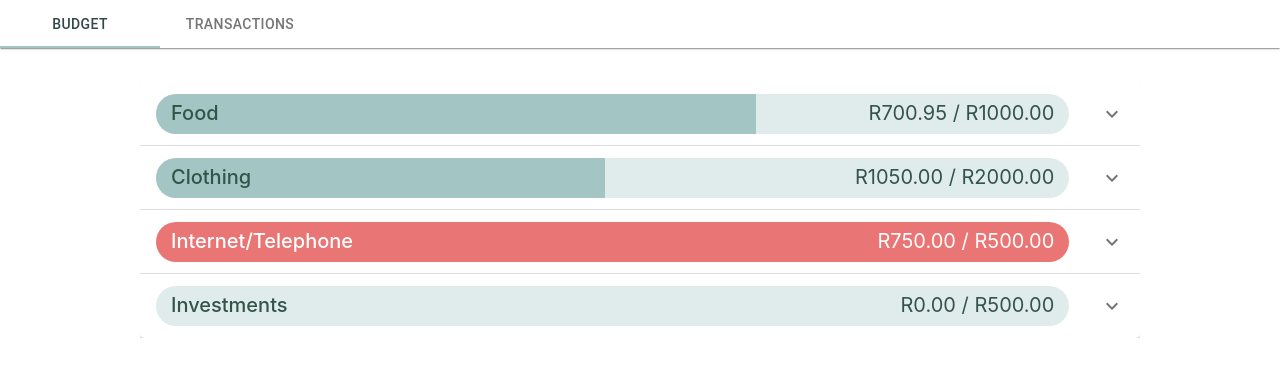
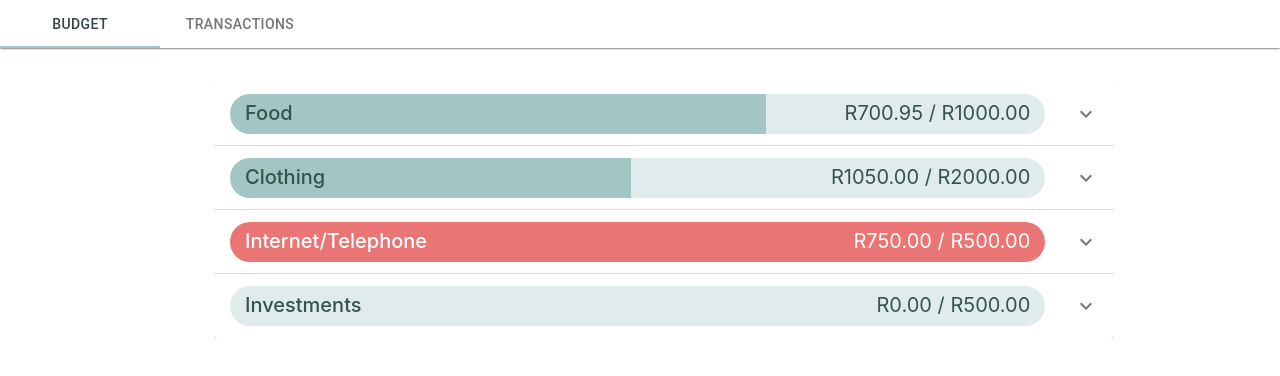
Before and after one commit to jessemart07/budget-buddy, a React (Create React App) app: page /Create-budget in a window 1280 px wide. Shown: the top 376 px of the page. Built offline with nearby package versions, Linux system fonts and the light colour scheme.

Commit message:
- add slide transitions to tab panels

```diff
--- a/package.json
+++ b/package.json
@@ -9,6 +9,7 @@
     "@testing-library/jest-dom": "^4.2.4",
     "@testing-library/react": "^9.5.0",
     "@testing-library/user-event": "^7.2.1",
+    "@types/react-transition-group": "^4.4.0",
     "react": "^16.13.1",
     "react-dom": "^16.13.1",
     "react-router-dom": "^5.2.0",
--- a/src/containers/BudgetBuddy/BudgetBuddy.js
+++ b/src/containers/BudgetBuddy/BudgetBuddy.js
@@ -3,7 +3,7 @@ import Budget from '../../components/Budget/Budget';
 import Paper from '@material-ui/core/Paper';
 import Tabs from '@material-ui/core/Tabs';
 import Tab from '@material-ui/core/Tab';
-import TabPanel from '../../utils/TabPanel';
+import TabPanel from '../../utils/TabPanel/TabPanel';
 import Transactions from '../../components/Transactions/Transactions';
 import { Container } from '@material-ui/core';
 import classes from './BudgetBuddy.module.css';
--- a/src/utils/TabPanel.js
+++ /dev/null
@@ -1,33 +0,0 @@
-import React from 'react';
-import Box from '@material-ui/core/Box';
-import PropTypes from 'prop-types';
-
-
-function TabPanel(props) {
-    const { children, value, index, ...other } = props;
-
-    return (
-      <div
-        role="tabpanel"
-        hidden={value !== index}
-        id={`simple-tabpanel-${index}`}
-        aria-labelledby={`simple-tab-${index}`}
-        {...other}
-
-      >
-        {value === index && (
-          <Box p={3}>
-            {children}
-          </Box>
-        )}
-      </div>
-    );
-  }
-
-  TabPanel.propTypes = {
-    children: PropTypes.node,
-    index: PropTypes.any.isRequired,
-    value: PropTypes.any.isRequired,
-  };
-
-  export default TabPanel;
--- /dev/null
+++ b/src/utils/TabPanel/TabPanel.js
@@ -0,0 +1,51 @@
+import React from 'react';
+import Box from '@material-ui/core/Box';
+import PropTypes from 'prop-types';
+import classes from './TabPanel.module.css';
+import Transition from 'react-transition-group/Transition';
+function TabPanel(props) {
+    const { children, value, index, ...other } = props;
+
+    return (
+      <Transition
+      in={value === index}
+      timeout={400}
+      mountOnEnter
+      unmountOnExit>
+        {state => (
+          <div
+          role="tabpanel"
+
+          id={`simple-tabpanel-${index}`}
+          aria-labelledby={`simple-tab-${index}`}
+          {...other}
+
+          style={{
+
+            transition: 'all ease 0.6s ',
+
+            opacity:state === 'exiting' ? 0 : state === 'entering' ? 0 : state === 'entered' ? 1 : 0,
+            transform: state === "entered" ? "translateX(0)": state === "exiting" ? "translateX(-100%)" : state === "entering" ? "translateX(100%)" : "translateX(0)",
+
+
+          }}
+        >
+
+            <Box p={3} className={classes.TabPanel}>
+              {children}
+            </Box>
+
+        </div>
+        )}
+      </Transition>
+
+    );
+  }
+
+  TabPanel.propTypes = {
+    children: PropTypes.node,
+    index: PropTypes.any.isRequired,
+    value: PropTypes.any.isRequired,
+  };
+
+  export default TabPanel;
--- /dev/null
+++ b/src/utils/TabPanel/TabPanel.module.css
@@ -0,0 +1,11 @@
+.TabPanel{
+
+    position: absolute;
+    left: 50%;
+    margin-left: -450px;
+    width: 900px;
+
+}
+.div{
+
+}
```
